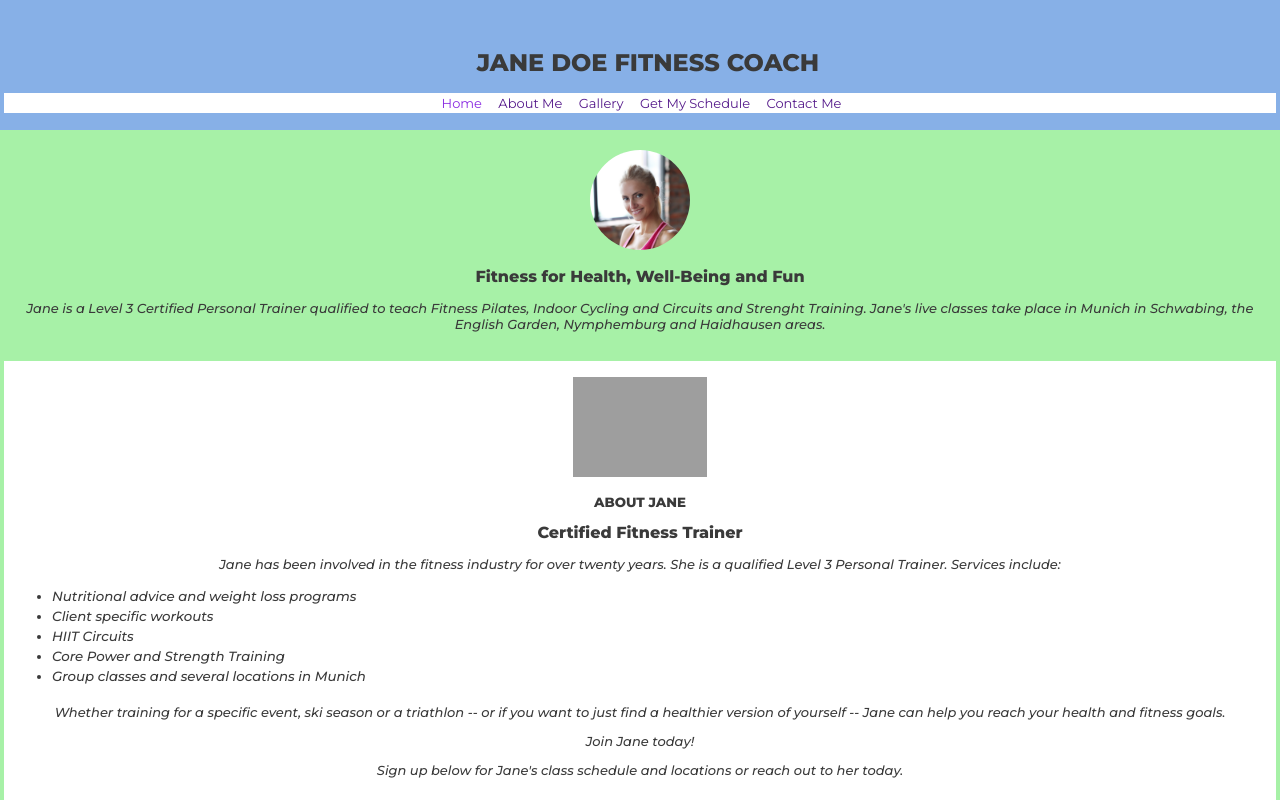
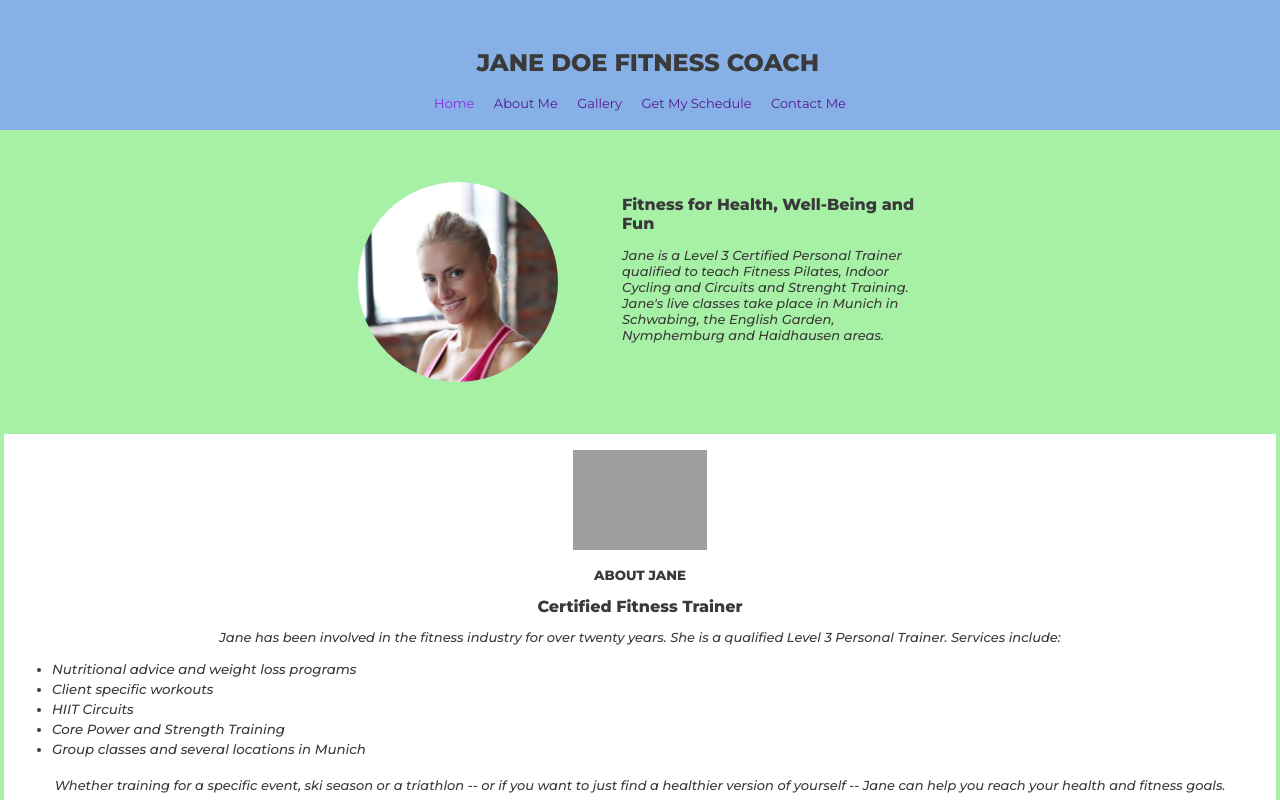
Before and after one commit to bmich22/fitness-coach, a plain HTML site: page index.html in a window 1280 px wide. Shown: the top 800 px of the page. Drawn offline with Linux system fonts and the light colour scheme; grey boxes are pictures that could not be loaded.

Commit message:
Style for larger screens, main section using flex

```diff
--- a/assets/style.css
+++ b/assets/style.css
@@ -77,8 +77,8 @@ main {
 }
 
 #headshot img {
-    height: 100px;
-    width: 100px;
+    height: 120px;
+    width: 120px;
     border-radius: 50%;
 }
 
@@ -118,18 +118,43 @@ footer {
 /* Media query: tablets and larger (768px and up) */
 @media screen and (min-width: 768px) {
     header {
-        text-align:center;
-        padding-top:2em
+        text-align: center;
+        padding-top: 2em
     }
+
     h1 {
         font-size: x-large;
     }
-    nav {
+
+    /* nav {
         background-color:white;
-    }
+    } */
     nav li {
         display: inline;
-        padding-right: 1em;
-        font-size:small;
+        padding-right: 1rem;
+        font-size: small;
     }
+
+    .flex-container {
+        display: flex;
+        justify-content: center;
+        padding: 3rem 0;
+    }
+
+    #headshot img {
+        height: 200px;
+        width: 200px;
+        border-radius: 50%;
+    }
+
+    #headshot {
+        max-width: 400px;
+    }
+
+    #headshot-text {
+        max-width: 300px;
+        text-align:left;
+        margin-left:4rem;
+    }
+
 }
--- a/index.html
+++ b/index.html
@@ -30,19 +30,17 @@
                 <li><a href="">Contact Me</a></li>
             </ul>
         </nav>
-
-
     </header>
 
 
     <!-- Main -->
     <main>
         <!-- Intro section -->
-        <div class="center">
+        <div class="center flex-container">
             <div id="headshot">
                 <img src="assets/images/jane doe fitness trainer headshot.png" alt="photo of Jane Doe Fitness Trainer">
             </div>
-            <div>
+            <div id="headshot-text">
                 <h2>Fitness for Health, Well-Being and Fun</h2>
                 <p>Jane is a Level 3 Certified Personal Trainer qualified to teach Fitness Pilates, Indoor Cycling and
                     Circuits and Strenght Training. Jane's live classes take place in Munich in Schwabing, the English
```
